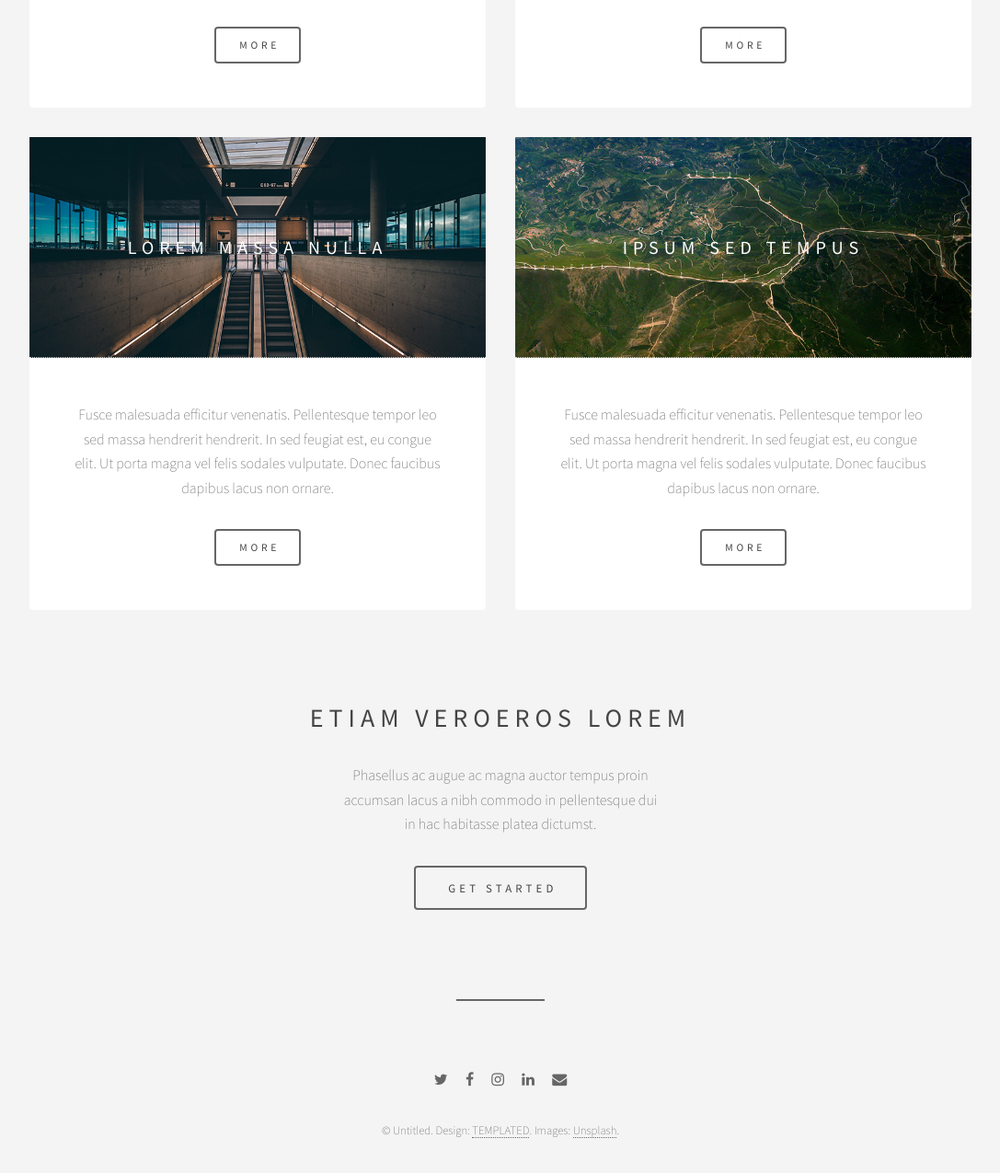
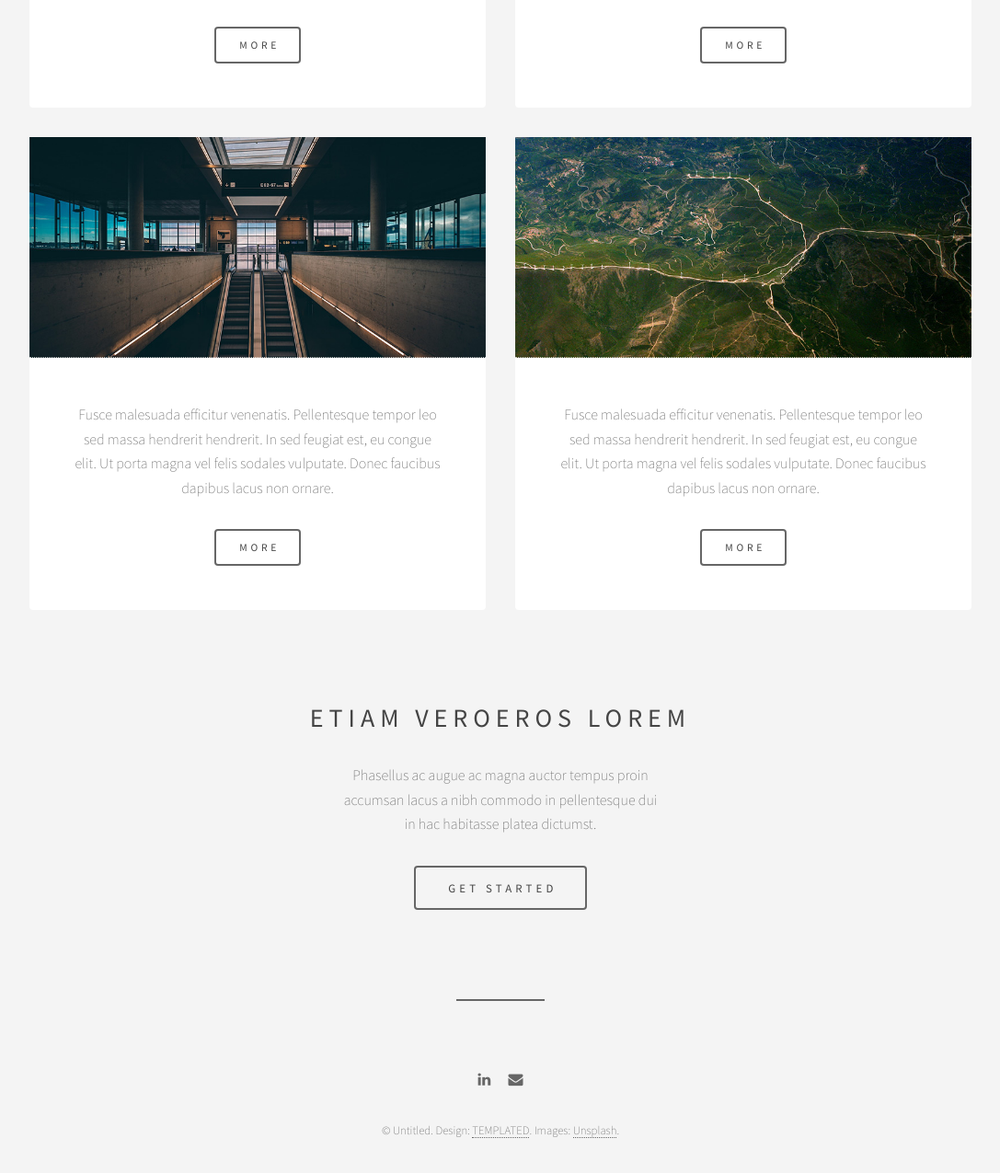
Before and after one commit to Mal-Kalarus/Mal-Kalarus.github.io, a plain HTML site: page index.html in a window 1280 px wide. Shown: the part 1606-2881 px from the top of the page at 92% size, without its empty margins (96-1183 px from the left). Drawn offline with Linux system fonts and the light colour scheme.

Commit message:
Revised code

```diff
--- a/index.html
+++ b/index.html
@@ -61,7 +61,7 @@
 						<article class="item">
 							<header>
 								<a href="#"><img src="images/pic03.jpg" alt="" /></a>
-								<h3>Lorem massa nulla</h3>
+								<h3></h3>
 							</header>
 							<p>Fusce malesuada efficitur venenatis. Pellentesque tempor leo sed massa hendrerit hendrerit. In sed feugiat est, eu congue elit. Ut porta magna vel felis sodales vulputate. Donec faucibus dapibus lacus non ornare.</p>
 							<ul class="actions">
@@ -71,7 +71,7 @@
 						<article class="item">
 							<header>
 								<a href="#"><img src="images/pic04.jpg" alt="" /></a>
-								<h3>Ipsum sed tempus</h3>
+								<h3></h3>
 							</header>
 							<p>Fusce malesuada efficitur venenatis. Pellentesque tempor leo sed massa hendrerit hendrerit. In sed feugiat est, eu congue elit. Ut porta magna vel felis sodales vulputate. Donec faucibus dapibus lacus non ornare.</p>
 							<ul class="actions">
@@ -104,11 +104,8 @@
 				<!-- Footer -->
 					<footer id="footer">
 						<ul class="icons">
-							<li><a href="#" class="icon fa-twitter"><span class="label">Twitter</span></a></li>
-							<li><a href="#" class="icon fa-facebook"><span class="label">Facebook</span></a></li>
-							<li><a href="#" class="icon fa-instagram"><span class="label">Instagram</span></a></li>
-							<li><a href="#" class="icon fa-linkedin"><span class="label">LinkedIn</span></a></li>
-							<li><a href="#" class="icon fa-envelope"><span class="label">Email</span></a></li>
+							<li><a href="https://www.linkedin.com/in/malgosia-kalarus/" class="icon fa-linkedin"><span class="label">LinkedIn</span></a></li>
+							<li><a href="mailto:malgosia_kalarus@outlook.com" class="icon fa-envelope"><span class="label">Email</span></a></li>
 						</ul>
 						<p class="copyright">&copy; Untitled. Design: <a href="https://templated.co">TEMPLATED</a>. Images: <a href="https://unsplash.com">Unsplash</a>.</p>
 					</footer>
```
